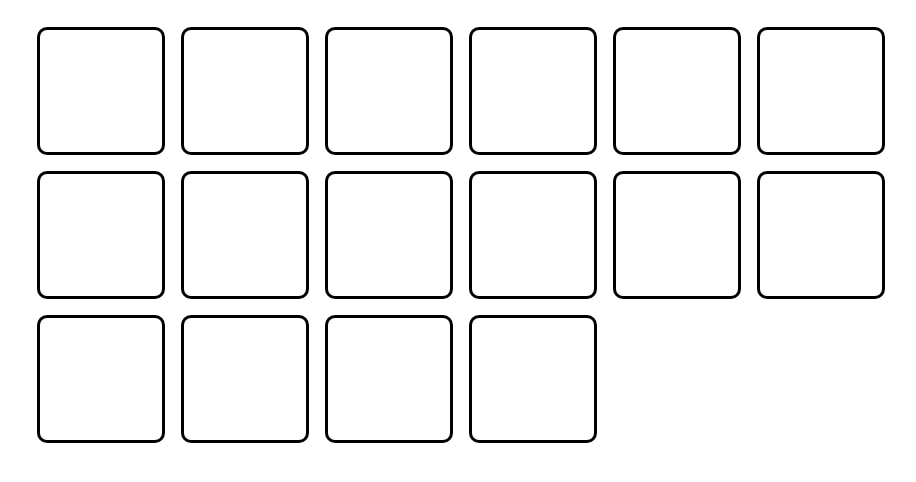
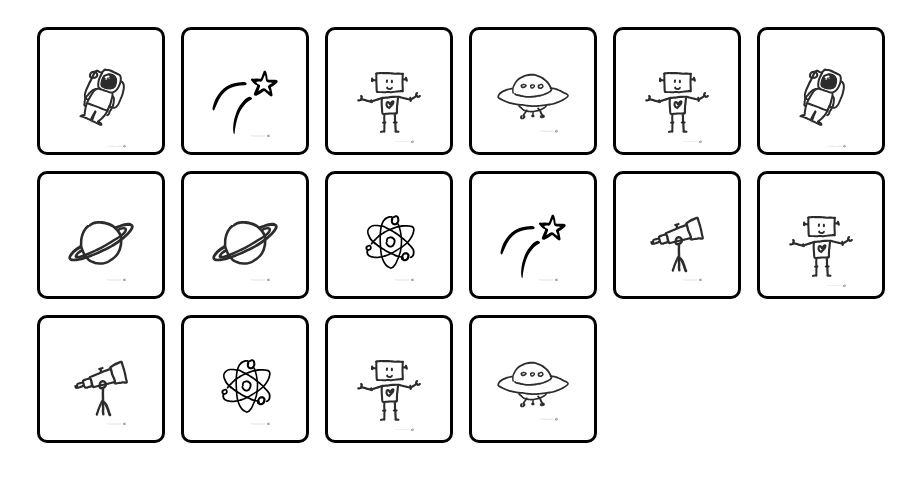
Before and after one commit to raiscake/little-memory-game, a plain HTML site: page index.html in a window 1280 px wide. Shown: the part 62-544 px from the top of the page, without its empty margins (161-1077 px from the left). Drawn offline with Linux system fonts and the light colour scheme; a web font is replaced by a local one.

Commit message:
Add icon background for cards

```diff
--- a/css/style.css
+++ b/css/style.css
@@ -35,6 +35,7 @@ body {
     height: 10vw;
     margin: .5em;
     padding: 1em;
+    background-size: cover;
     border: 3px solid #000;
     border-radius: 10px;
 }
@@ -44,3 +45,37 @@ body {
     display: block;
     clear: both;
 }
+
+/* Grid Cell Cards */
+
+.astronaut {
+    background-image: url('../img/astronaut.svg');
+}
+
+.atom {
+    background-image: url('../img/atom.svg');
+}
+
+.robot {
+    background-image: url('../img/robot.svg');
+}
+
+.rocket {
+    background-image: url('../img/robot.svg');
+}
+
+.saturn {
+    background-image: url('../img/saturn.svg');
+}
+
+.shootingstar {
+    background-image: url('../img/shootingstar.svg');
+}
+
+.telescope {
+    background-image: url('../img/telescope.svg');
+}
+
+.ufo {
+    background-image: url('../img/ufo.svg');
+}
```
